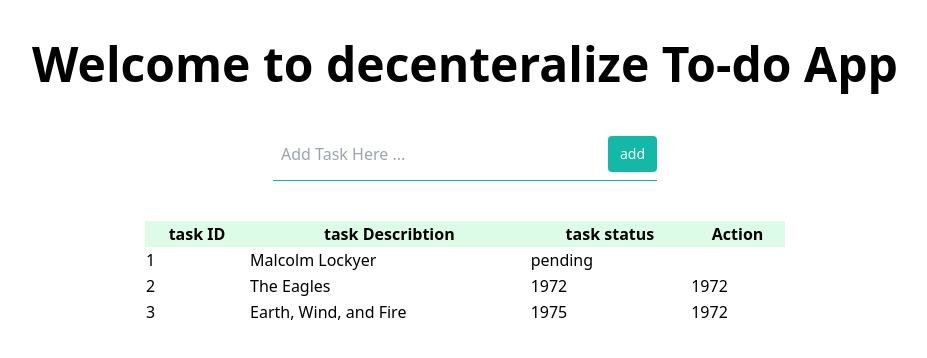
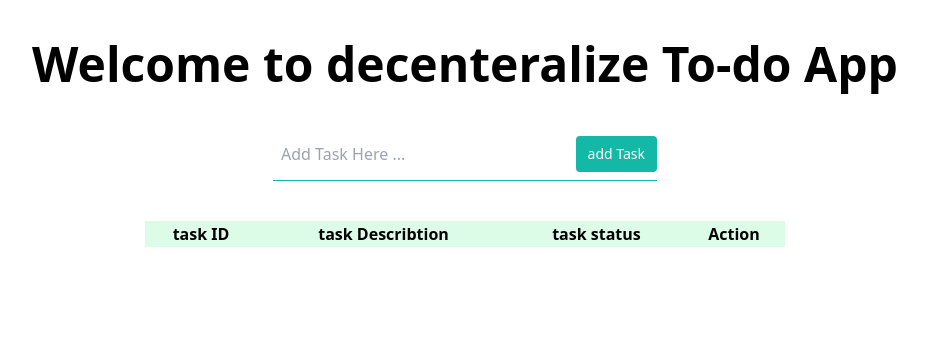
Before and after one commit to atroopa/blockchain-todo-next, a Next.js app: page / in a window 1280 px wide. Shown: the top 358 px of the page, without its empty margins (175-1102 px from the left). Built offline with nearby package versions, Linux system fonts and the light colour scheme.

Commit message:
i coan do it now show data in table body

```diff
--- a/pages/index.js
+++ b/pages/index.js
@@ -9,7 +9,6 @@ import * as Constans from '../Utils/config';
 export default function Home() {
 
   const [tasks, setTasks] = useState("");
-  //const [tasks, setTask] = useState([]);
 
   useEffect(() => {
 
@@ -37,11 +36,11 @@ export default function Home() {
   const handleSubmit = async event => {
     event.preventDefault();
     const response = await fetch('/api/addTasks', {
-      methos: 'POST',
+      method: 'POST',
       headers : {
         "content-type" : 'application/json'
       },
-      body: JSON.stringify(task)
+      body: JSON.stringify(tasks)
     });
 
     if (! response.ok){
@@ -82,7 +81,7 @@ export default function Home() {
                               placeholder="Add Task Here ..."
                               onChange={handleChange}
                               value={tasks} />
-            <button className="flex-shrink-0
+            <input className="flex-shrink-0
                              bg-teal-500
                              hover:bg-teal-700
                              border-teal-500
@@ -90,9 +89,9 @@ export default function Home() {
                              text-sm border-4
                              text-white
                              py-1 px-2 rounded"
-                             type="button">
-                             add
-            </button>
+                             type="submit"
+                             value="add Task" />
+
           </div>
         </form>
 
@@ -107,23 +106,14 @@ export default function Home() {
             </tr>
           </thead>
           <tbody>
-            <tr>
-              <td>1</td>
-              <td>Malcolm Lockyer</td>
-              <td>pending</td>
+            {tasks && tasks.length > 0 && tasks.map((task, index) => (
+              <tr key={index}>
+              <td>{index}</td>
+              <td>{task.desc}</td>
+              <td>{task.status === 0 ? "pending" : "finished"}</td>
+              <td>{index}</td>
             </tr>
-            <tr>
-              <td>2</td>
-              <td>The Eagles</td>
-              <td>1972</td>
-              <td>1972</td>
-            </tr>
-            <tr>
-              <td>3</td>
-              <td>Earth, Wind, and Fire</td>
-              <td>1975</td>
-              <td>1972</td>
-            </tr>
+            ))}
           </tbody>
         </table>
 
```
